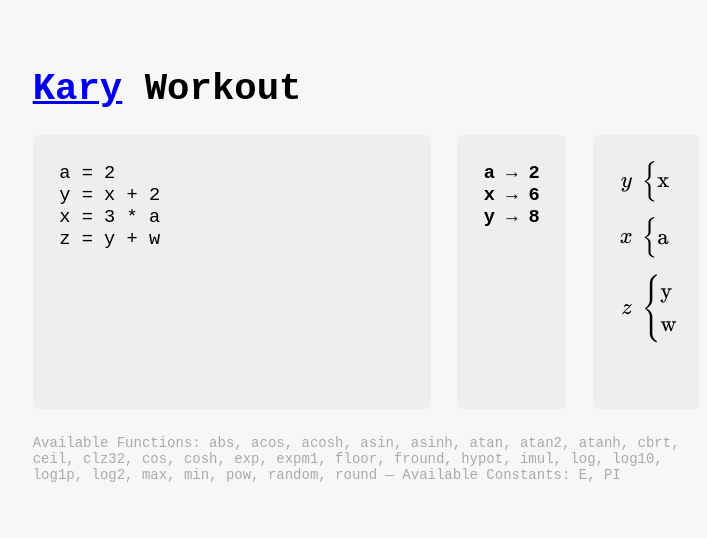
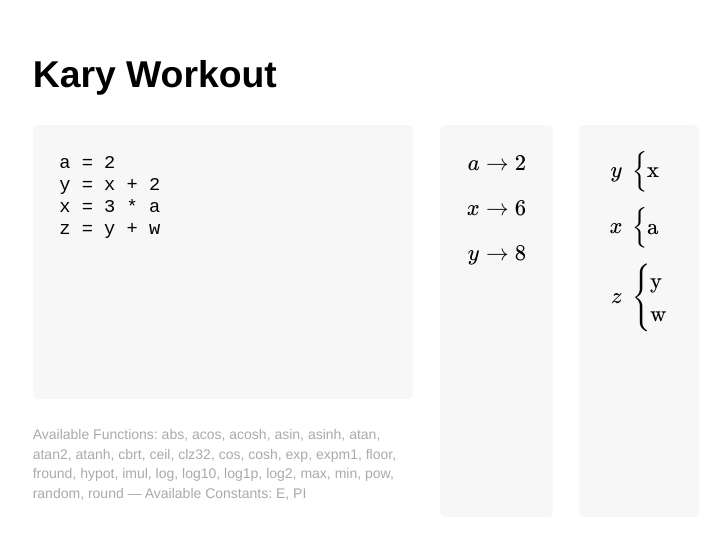
Before and after one commit to pmkary/workout.toys.kary.us, a website: page index.html in a window 1280 px wide. Shown: the part 130-668 px from the top of the page, without its empty margins (274-981 px from the left). Drawn offline with nearby package versions, Linux system fonts and the light colour scheme.

Commit message:
much more display improvements

```diff
--- a/bin/core.js
+++ b/bin/core.js
@@ -113,54 +113,6 @@ var Workout;
 })(Workout || (Workout = {}));
 var Workout;
 (function (Workout) {
-    var UI;
-    (function (UI) {
-        const localStorageId = 'us.kary.workout.code';
-        window.onload = () => {
-            checkAndLoadCodeInLocalStorage();
-            onInputChange();
-            const inputBox = document.getElementById('code-input');
-            inputBox.onchange = onInputChange;
-            inputBox.oninput = onInputChange;
-            inputBox.onkeyup = onInputChange;
-        };
-        function checkAndLoadCodeInLocalStorage() {
-            const code = localStorage.getItem(localStorageId);
-            if (code)
-                document.getElementById('code-input')
-                    .value = code;
-        }
-        function onInputChange() {
-            try {
-                const input = document.getElementById('code-input')
-                    .value;
-                const computedResults = Workout.compute(input);
-                renderLaTeX(computedResults.ast);
-                prettyPrintResults(computedResults.results);
-                localStorage.setItem(localStorageId, input);
-            }
-            catch (_a) {
-            }
-        }
-        UI.onInputChange = onInputChange;
-        function prettyPrintResults(results) {
-            document.getElementById('results').innerHTML =
-                Object.keys(results).map(key => results[key]
-                    ? `<b>${key}</b> &rightarrow; <b>${results[key]}</b>`
-                    : null)
-                    .join('<br/>');
-        }
-        function renderLaTeX(ast) {
-            const katexDisplay = document.getElementById('katex-display');
-            const compiledTeX = Workout.LaTeX.generateDiagram(ast);
-            console.log(compiledTeX);
-            katexDisplay.innerHTML =
-                katex.renderToString(compiledTeX, { displayMode: true });
-        }
-    })(UI = Workout.UI || (Workout.UI = {}));
-})(Workout || (Workout = {}));
-var Workout;
-(function (Workout) {
     var LaTeX;
     (function (LaTeX) {
         function generateDiagram(ast) {
@@ -182,3 +134,60 @@ var Workout;
         }
     })(LaTeX = Workout.LaTeX || (Workout.LaTeX = {}));
 })(Workout || (Workout = {}));
+var Workout;
+(function (Workout) {
+    var UI;
+    (function (UI) {
+        const localStorageId = 'us.kary.workout.code';
+        window.onload = () => {
+            checkAndLoadCodeInLocalStorage();
+            onInputChange();
+            const inputBox = document.getElementById('code-input');
+            inputBox.onchange = onInputChange;
+            inputBox.oninput = onInputChange;
+            inputBox.onkeyup = onInputChange;
+        };
+        function checkAndLoadCodeInLocalStorage() {
+            const code = localStorage.getItem(localStorageId);
+            const input = document.getElementById('code-input');
+            if (code)
+                input.value = code;
+            else
+                input.value = (["a = 2",
+                    "y = x + 2",
+                    "x = 3 * a",
+                    "z = y + w"
+                ]
+                    .join('\n'));
+        }
+        function onInputChange() {
+            try {
+                const input = document.getElementById('code-input')
+                    .value;
+                const computedResults = Workout.compute(input);
+                renderDependencyLaTeX(computedResults.ast);
+                prettyPrintResults(computedResults.results);
+                localStorage.setItem(localStorageId, input);
+            }
+            catch (_a) {
+            }
+        }
+        function prettyPrintResults(results) {
+            const resultsInLaTeX = Object.keys(results).map(key => results[key]
+                ? `${key} &\\rightarrow ${results[key]}`
+                : null)
+                .join('\n\\\\[5pt]\n');
+            const fullLaTeX = `\\begin{aligned}\n${resultsInLaTeX}\n\\end{aligned}`;
+            renderLaTeX("results", fullLaTeX);
+        }
+        function renderDependencyLaTeX(ast) {
+            const compiledTeX = Workout.LaTeX.generateDiagram(ast);
+            renderLaTeX('katex-display', compiledTeX);
+        }
+        function renderLaTeX(id, code) {
+            const katexDisplay = document.getElementById(id);
+            katexDisplay.innerHTML =
+                katex.renderToString(code, { displayMode: true });
+        }
+    })(UI = Workout.UI || (Workout.UI = {}));
+})(Workout || (Workout = {}));
--- a/index.html
+++ b/index.html
@@ -15,28 +15,24 @@
 </head>
 <body>
     <container>
-        <h1><a href="http://kary.us">Kary</a> Workout</h1>
+        <h1>Kary Workout</h1>
 
         <div id="main-container">
-            <textarea id="code-input" class="box" rows="10">
-a = 2
-y = x + 2
-x = 3 * a
-z = y + w
-            </textarea>
+            <div id="input-container">
+                <textarea id="code-input" class="box" rows="10"></textarea>
+                <div id="hit-box">
+                    Available Functions: abs, acos, acosh, asin, asinh, atan,
+                    atan2, atanh, cbrt, ceil, clz32, cos, cosh, exp, expm1, floor,
+                    fround, hypot, imul, log, log10, log1p, log2, max, min, pow,
+                    random, round &mdash; Available Constants: E, PI
+                </div>
+            </div>
 
             <div id="results" class="box"></div>
 
             <div id="katex-display" class="box"></div>
 
         </div>
-
-        <div id="hit-box">
-            Available Functions: abs, acos, acosh, asin, asinh, atan,
-            atan2, atanh, cbrt, ceil, clz32, cos, cosh, exp, expm1, floor,
-            fround, hypot, imul, log, log10, log1p, log2, max, min, pow,
-            random, round &mdash; Available Constants: E, PI
-        </div>
     </container>
 
 </body>
--- a/resources/sheet.css
+++ b/resources/sheet.css
@@ -1,17 +1,13 @@
-
-:root {
-    --default-font:
-        hasklig, 'Courier New', Courier, monospace;
-}
 
 html {
-    font-family:    var( --default-font );
+    font-family:    Helvetica, Arial, sans-serif;
     font-size:      14pt;
+    line-height:    1.4;
 }
 
 body {
     align-items:            center;
-    background-color:       #f7f7f7;
+    background-color:       white;
     display:                flex;
     justify-content:        center;
     margin:                 auto;
@@ -28,10 +24,9 @@ container {
 }
 
 #katex-display {
-    flex:               auto;
-    max-width:          fit-content;
-    padding-right:      15pt;
-    padding-top:        5pt;
+    flex:           auto;
+    max-width:      fit-content;
+    padding-top:    5pt;
 }
 
 #results {
@@ -39,6 +34,7 @@ container {
     margin-right:       20pt;
     max-width:          fit-content;
     min-width:          fit-content;
+    padding-top:        5pt;
 }
 
 .katex {
@@ -46,18 +42,18 @@ container {
 }
 
 .box {
-    background:         #eee;
+    background:         #f7f7f7;
     border:             none;
     border-radius:      4pt;
+    min-width:          50pt;
     padding:            20pt;
 }
 
 textarea {
-    flex:               auto;
-    font-family:        var( --default-font );
-    font-size:          1rem;
-    margin-right:       20pt;
-    resize:             none;
+    flex:           auto;
+    font-family:    Hasklig, monospace;
+    font-size:      1rem;
+    resize:         none;
 }
 
 #hit-box {
@@ -73,3 +69,10 @@ textarea {
     margin-bottom:      100pt;
     margin-top:         50pt;
 }
+
+#input-container {
+    align-items:        stretch;
+    display:            flex;
+    flex-direction:     column;
+    margin-right:       20pt;
+}
```
Also changed, not shown: source/ui/index.ts (+38 -16 lines).
